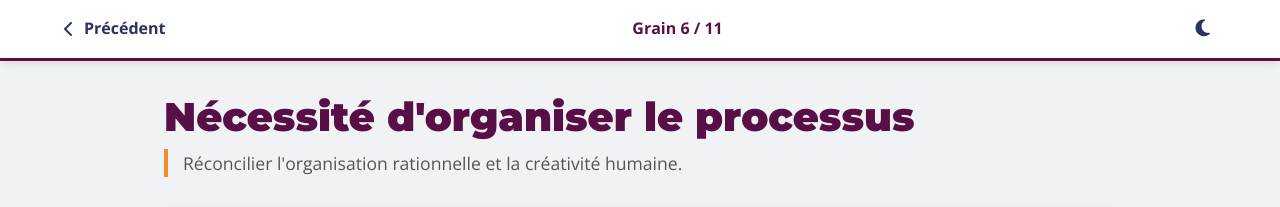
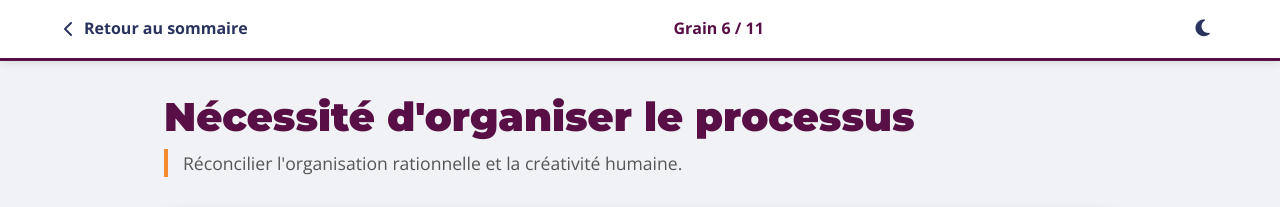
Before and after one commit to Tyrulfr/projet_inno_pui, a Jekyll site: the page pages/apprenant/cours/sensibilisation/module1/grain6.html, which Jekyll copies as it is, in a window 1280 px wide. Shown: the top 207 px of the page. Built offline with Jekyll 4.4.1, drawn with Linux system fonts in a browser that asks for light colours.

Commit message:
Correction lien retour grain6.html vers sommaire_module1.html

```diff
--- a/pages/apprenant/cours/sensibilisation/module1/grain6.html
+++ b/pages/apprenant/cours/sensibilisation/module1/grain6.html
@@ -150,7 +150,7 @@
 <body>
 
     <nav class="top-bar">
-        <a href="grain_5_processus_valeur.html" class="btn-back"><i class="fa-solid fa-chevron-left"></i> Précédent</a>
+        <a href="sommaire_module1.html" class="btn-back"><i class="fa-solid fa-chevron-left"></i> Retour au sommaire</a>
         <div style="font-weight: 800; color: var(--bordeaux);">Grain 6 / 11</div>
         <button onclick="toggleTheme()" style="background:none; border:none; cursor:pointer; font-size:1.2rem; color:var(--text-main);"><i class="fa-solid fa-moon"></i></button>
     </nav>
```
